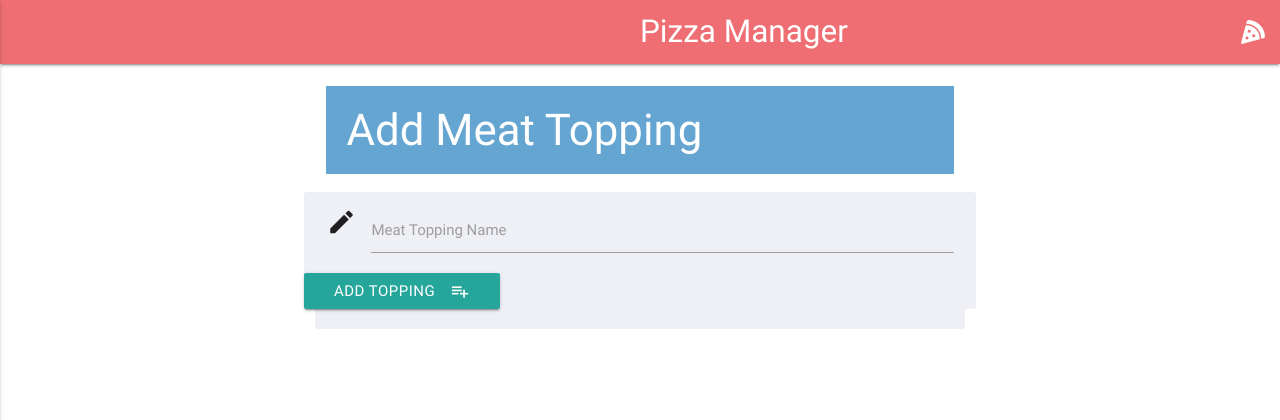
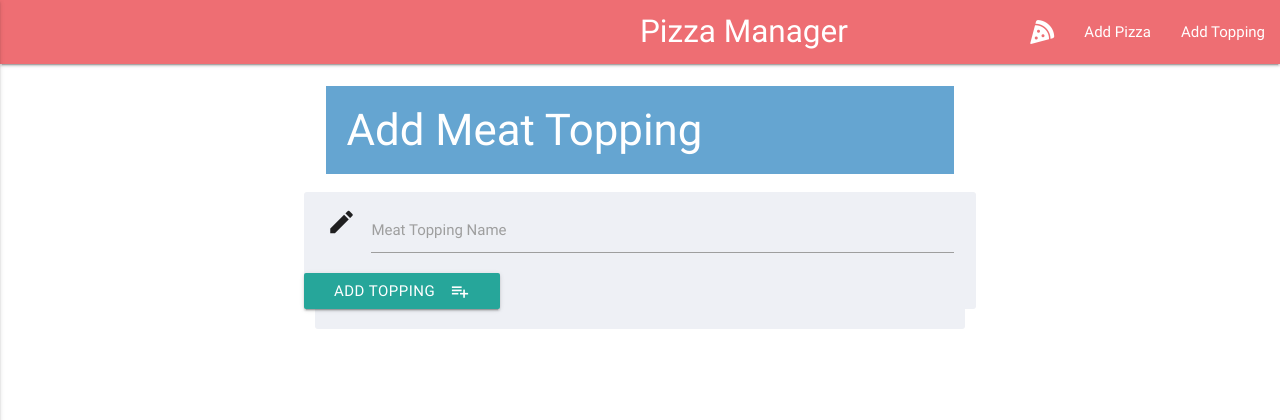
Before and after one commit to kennedydmb/pizza-database-project, a Flask app: page /add_meat in a window 1280 px wide. Shown: the top 420 px of the page. Run offline with Flask 2, Linux system fonts and the light colour scheme; some libraries are stand-ins or nearby versions.

Commit message:
Added menu buttons for desktop

```diff
--- a/templates/base.html
+++ b/templates/base.html
@@ -15,9 +15,13 @@
                 <a href="#" data-activates="mobile-demo" class="button-collapse"><i class="material-icons">menu</i></a>
                 <ul id="nav-mobile" class="right hide-on-med-and-down">
                     <li><a href="{{url_for('get_pizzas')}}"><i class="fas fa-pizza-slice"></i></a></li>
+                    <li><a href="{{url_for('add_pizza')}}">Add Pizza</a></li>
+                    <li><a href="{{url_for('add_topping')}}">Add Topping</a></li>
                 </ul>
                 <ul class="side-nav" id="mobile-demo">
-                    <li><a href="{{url_for('get_pizzas')}}">Home</a></li>
+                    <li><a href="{{url_for('get_pizzas')}}">Pizza List</a></a></li>
+                    <li><a href="{{url_for('add_pizza')}}">Add Pizza</a></li>
+                    <li><a href="{{url_for('add_topping')}}">Add Topping</a></li>
             </div>
         </nav>
     </header>
```
